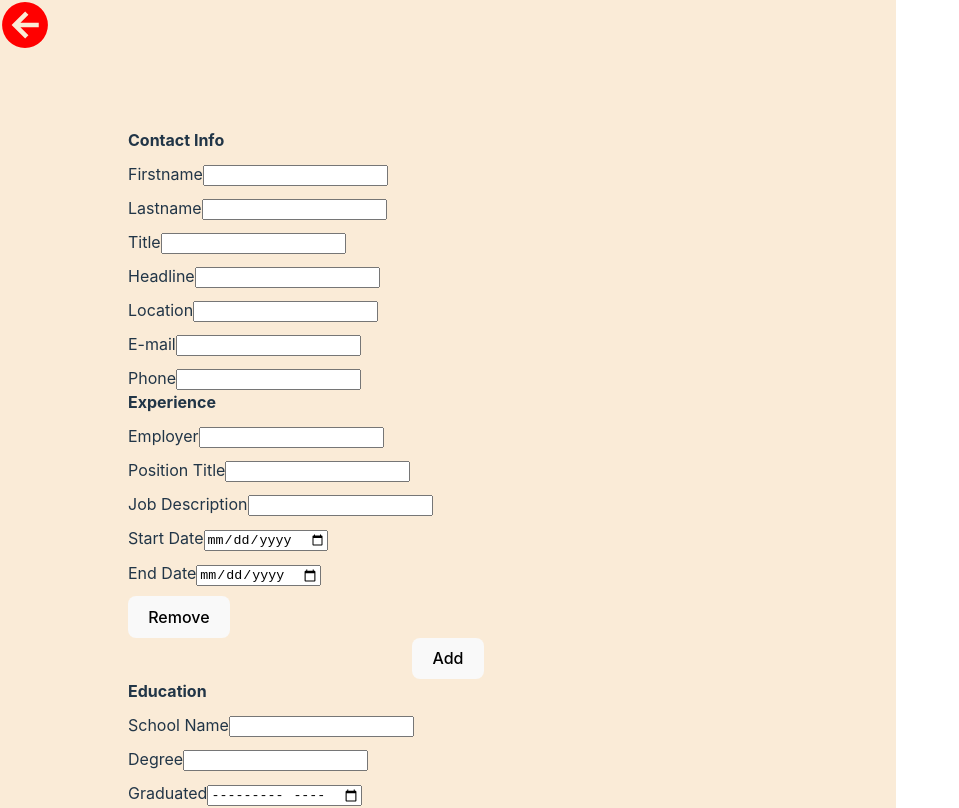
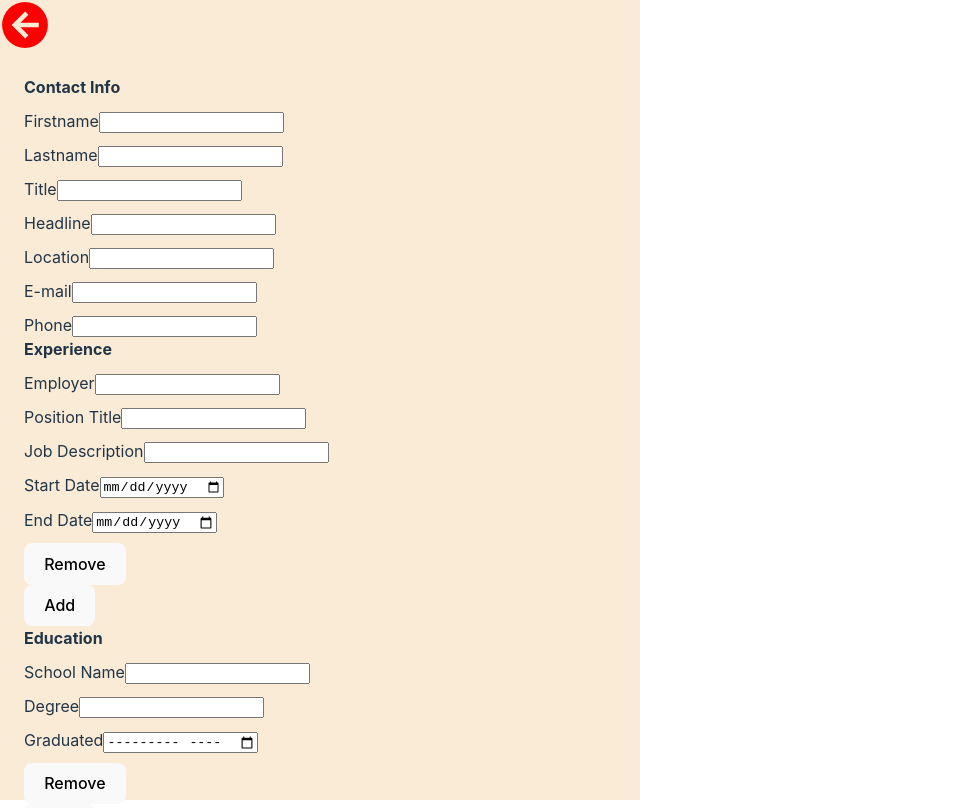
Before and after one commit to copaiement/cv-builder, a React (Vite) app: page / in a window 1280 px wide. Shown: the top 808 px of the page, without its empty margins (0-959 px from the left). Built offline with nearby package versions, Linux system fonts and the light colour scheme.

Commit message:
Page size fixed

```diff
--- a/src/App.css
+++ b/src/App.css
@@ -1,9 +1,13 @@
 body {
   max-width: 1280px;
   height: 100vh;
-  margin: 0;
+  box-sizing: border-box;
+  margin: 0 auto;
   padding: 0;
-  text-align: center;
+}
+
+* {
+  box-sizing: border-box;
 }
 
 /* .app {
@@ -34,11 +38,13 @@ body {
 
 .inputForm {
   position: absolute;
-  padding: 10%;
+  padding-top: 75px;
+  padding-left: 24px;
+  padding-right: 24px;
   top: 0;
   left: 0;
   width: 50%;
-  height: 90%;
+  height: 100%;
   gap: 20px;
   background-color: antiquewhite;
   transition: all .5s;
```
